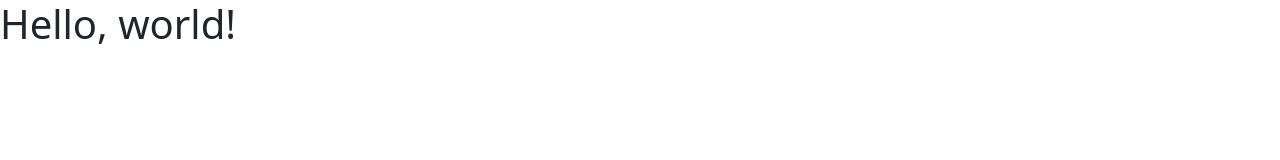
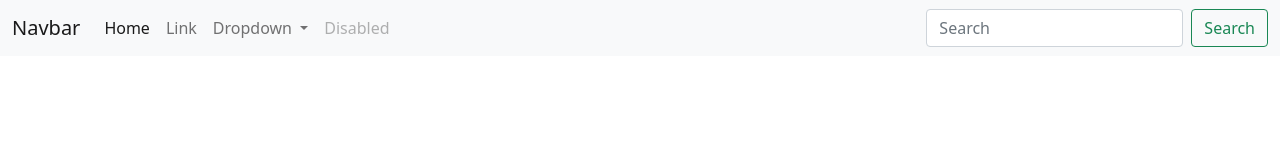
Before and after one commit to IshanGhoshDP/Onboarding-Ishan-Practice, a plain HTML site: page index.html in a window 1280 px wide. Drawn offline with nearby package versions, Linux system fonts and the light colour scheme.

Commit message:
OI-4: Added Navbar.

```diff
--- a/index.html
+++ b/index.html
@@ -7,7 +7,42 @@
     <title>Hello, world!</title>
   </head>
   <body>
-    <h1>Hello, world!</h1>
+    <nav class="navbar navbar-expand-lg navbar-light bg-light">
+        <div class="container-fluid">
+          <a class="navbar-brand" href="#">Navbar</a>
+          <button class="navbar-toggler" type="button" data-bs-toggle="collapse" data-bs-target="#navbarSupportedContent" aria-controls="navbarSupportedContent" aria-expanded="false" aria-label="Toggle navigation">
+            <span class="navbar-toggler-icon"></span>
+          </button>
+          <div class="collapse navbar-collapse" id="navbarSupportedContent">
+            <ul class="navbar-nav me-auto mb-2 mb-lg-0">
+              <li class="nav-item">
+                <a class="nav-link active" aria-current="page" href="#">Home</a>
+              </li>
+              <li class="nav-item">
+                <a class="nav-link" href="#">Link</a>
+              </li>
+              <li class="nav-item dropdown">
+                <a class="nav-link dropdown-toggle" href="#" id="navbarDropdown" role="button" data-bs-toggle="dropdown" aria-expanded="false">
+                  Dropdown
+                </a>
+                <ul class="dropdown-menu" aria-labelledby="navbarDropdown">
+                  <li><a class="dropdown-item" href="#">Action</a></li>
+                  <li><a class="dropdown-item" href="#">Another action</a></li>
+                  <li><hr class="dropdown-divider"></li>
+                  <li><a class="dropdown-item" href="#">Something else here</a></li>
+                </ul>
+              </li>
+              <li class="nav-item">
+                <a class="nav-link disabled" href="#" tabindex="-1" aria-disabled="true">Disabled</a>
+              </li>
+            </ul>
+            <form class="d-flex">
+              <input class="form-control me-2" type="search" placeholder="Search" aria-label="Search">
+              <button class="btn btn-outline-success" type="submit">Search</button>
+            </form>
+          </div>
+        </div>
+      </nav>
     <script src="https://cdn.jsdelivr.net/npm/bootstrap@5.0.2/dist/js/bootstrap.bundle.min.js" integrity="sha384-MrcW6ZMFYlzcLA8Nl+NtUVF0sA7MsXsP1UyJoMp4YLEuNSfAP+JcXn/tWtIaxVXM" crossorigin="anonymous"></script>
   </body>
 </html>
```
